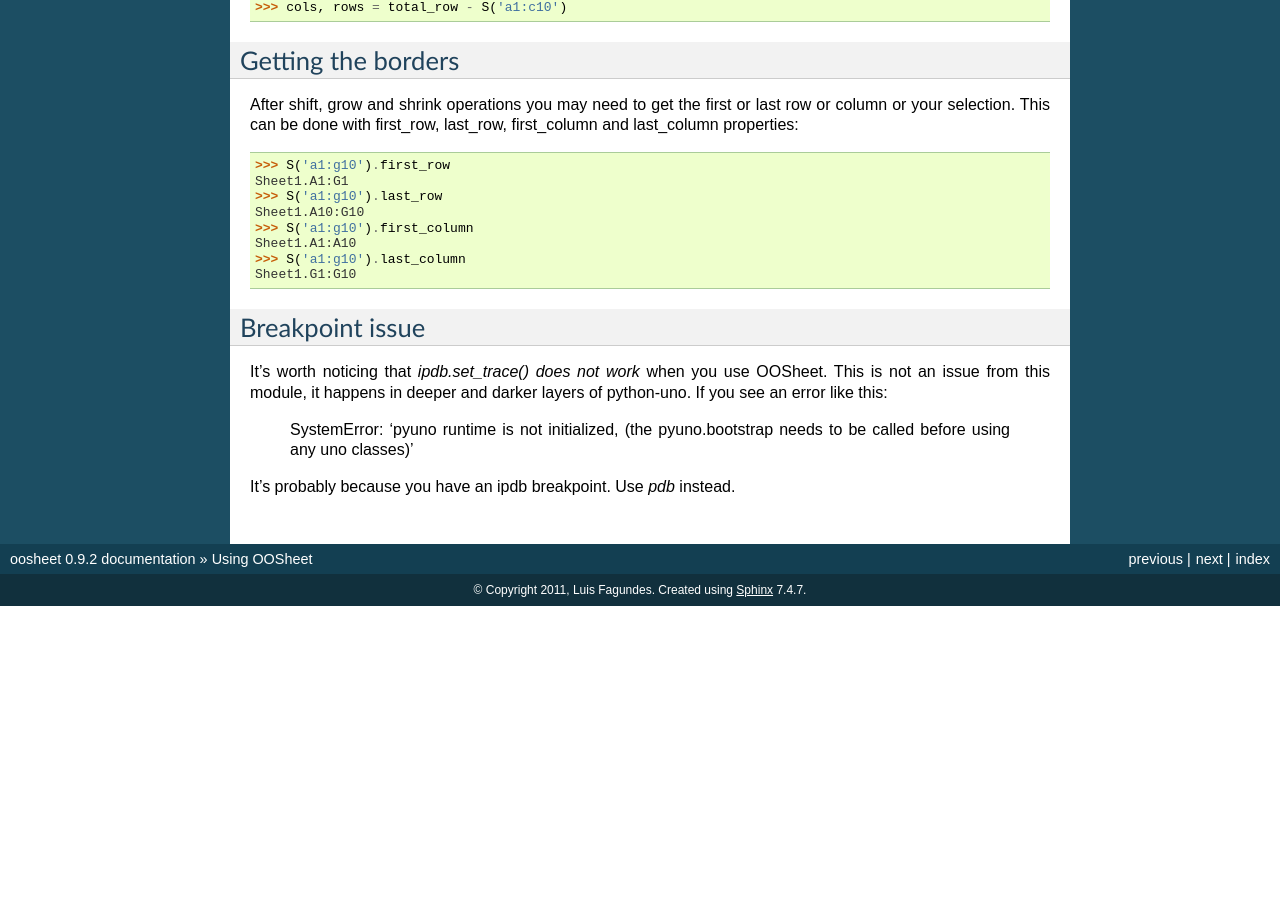
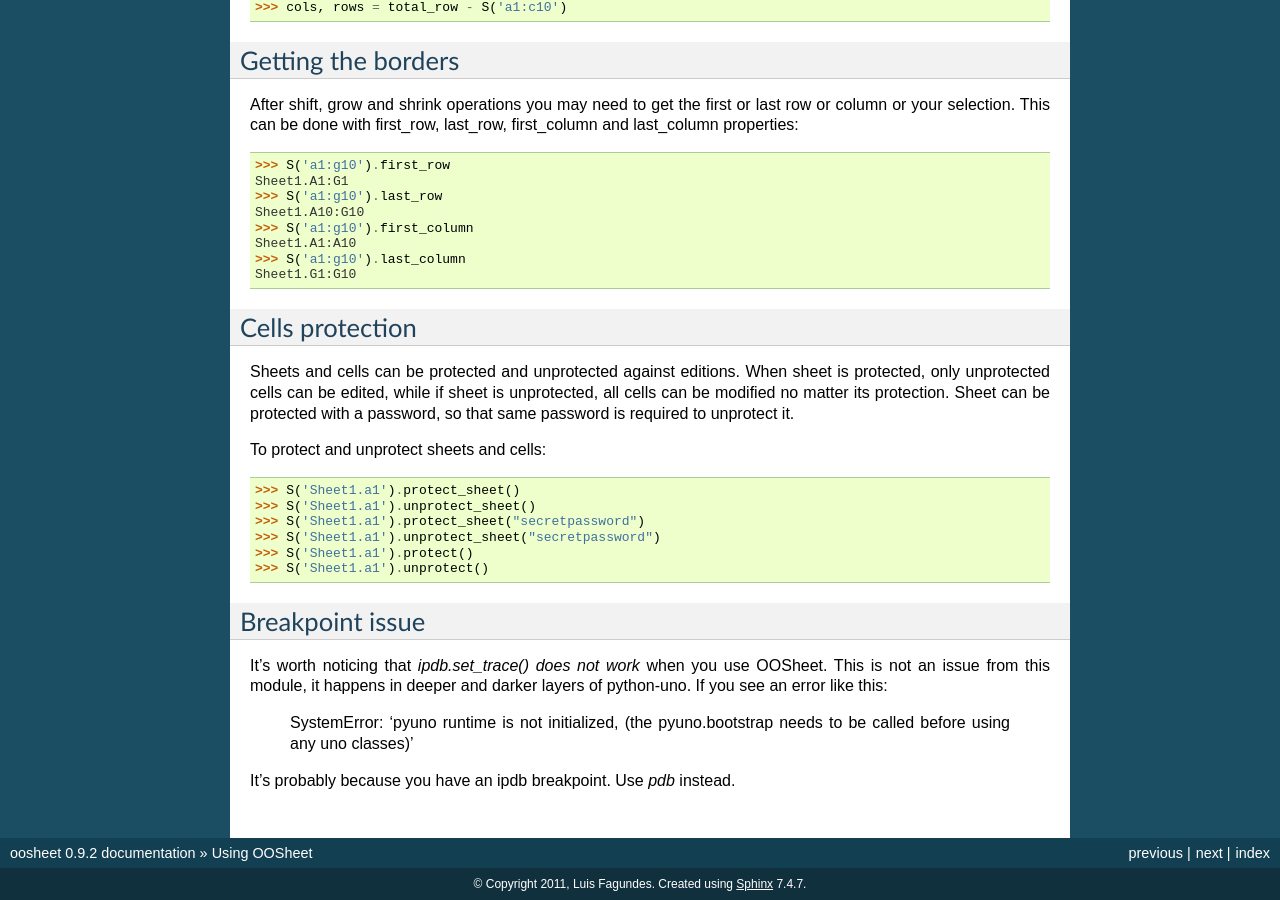
Before and after one commit to lfagundes/oosheet, a Sphinx documentation site: the page built from docs/using-oosheet.rst, in a window 1280 px wide and 900 px high, scrolled down 5118 px. Built offline with Sphinx 7.4.7, drawn with Linux system fonts in a browser that asks for light colours; before the commit the page ends 5724 px from its top, so only the background shows below that.

Commit message:
protection docs

```diff
--- a/docs/using-oosheet.rst
+++ b/docs/using-oosheet.rst
@@ -274,6 +274,21 @@ After shift, grow and shrink operations you may need to get the first or last ro
     >>> S('a1:g10').last_column
     Sheet1.G1:G10
 
+Cells protection
+================
+
+Sheets and cells can be protected and unprotected against editions. When sheet is protected, only unprotected cells can be edited, while if sheet is unprotected, all cells can be modified no matter its protection. Sheet can be protected with a password, so that same password is required to unprotect it.
+
+To protect and unprotect sheets and cells:
+
+    >>> S('Sheet1.a1').protect_sheet()
+    >>> S('Sheet1.a1').unprotect_sheet()
+    >>> S('Sheet1.a1').protect_sheet("secretpassword")
+    >>> S('Sheet1.a1').unprotect_sheet("secretpassword")
+    >>> S('Sheet1.a1').protect()
+    >>> S('Sheet1.a1').unprotect()
+
+
 Breakpoint issue
 ================
 
```
Also changed, not shown: oosheet/__init__.py (+10 -0 lines).
